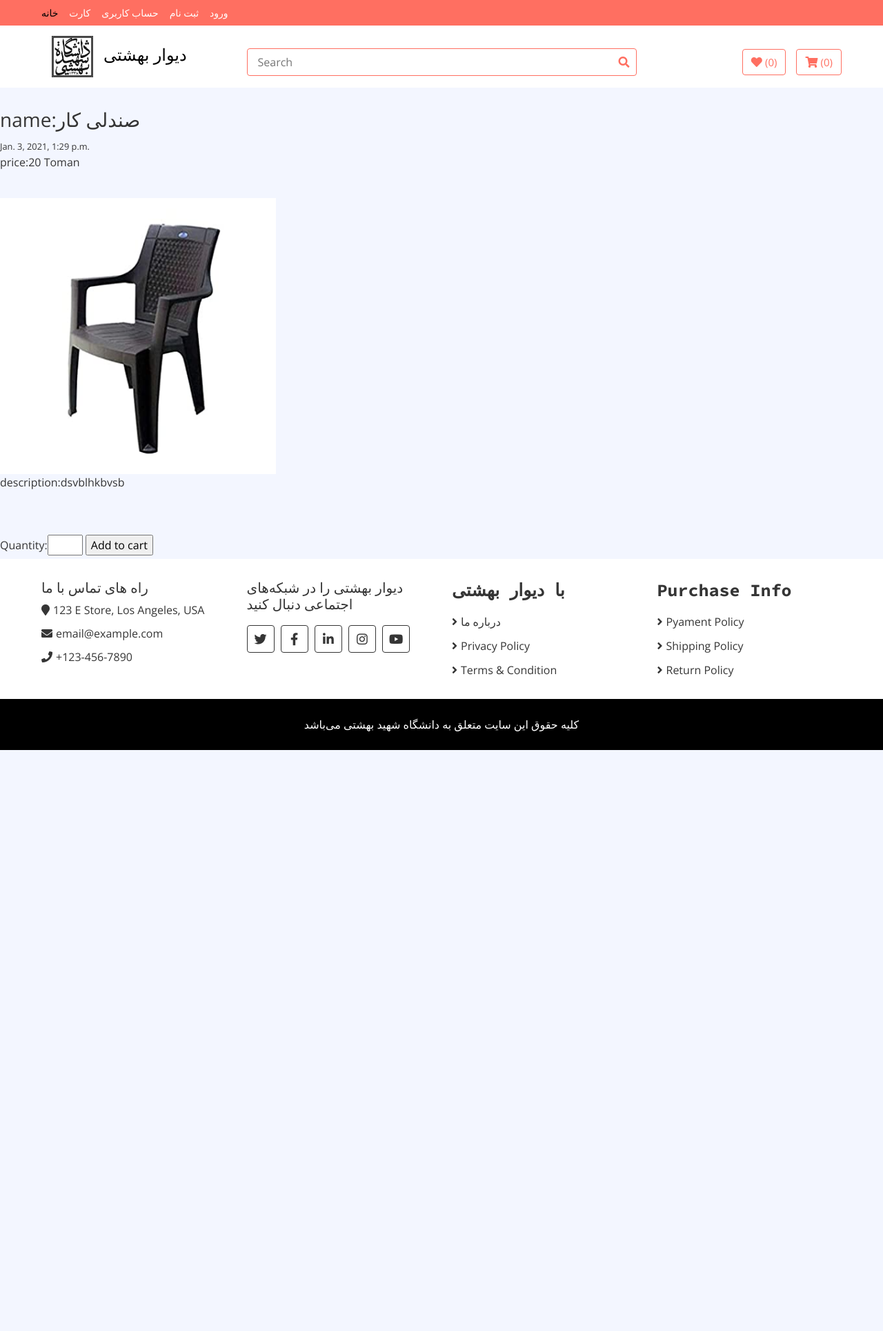
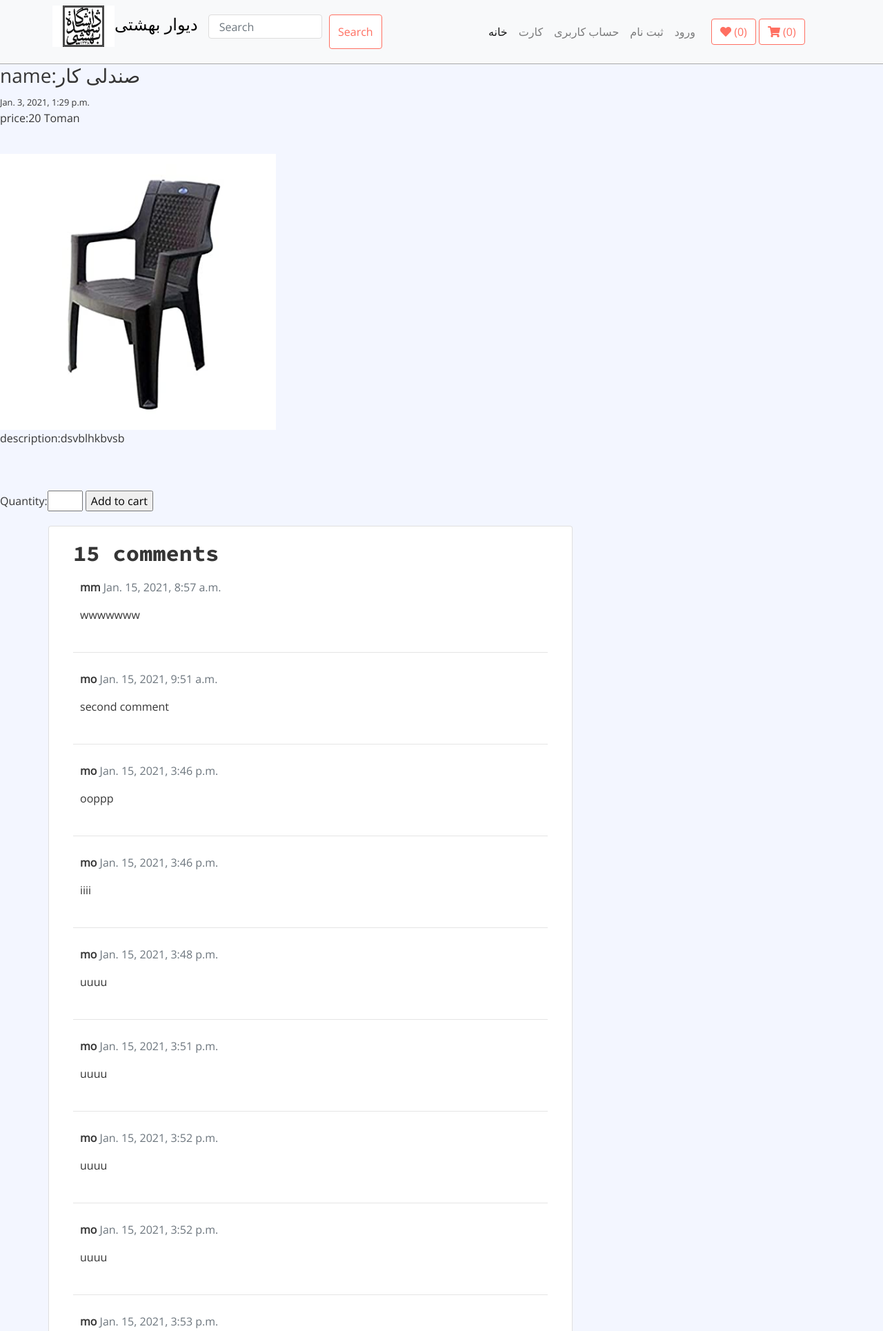
Before and after one commit to niloofar77/final_project, a Django app: the page made by accounts/urls.py in a window 1280 px wide. Shown: the top 1929 px of the page at 69% size. Before the commit the page ends 1087 px from the top, so only its background shows below. Run offline with Django 3.2, Linux system fonts and the light colour scheme; data comes from the database, SQL or seed files in the repository; some libraries are stand-ins or nearby versions.

Commit message:
comment added

```diff
--- a/accounts/urls.py
+++ b/accounts/urls.py
@@ -10,4 +10,5 @@ urlpatterns = [
     path('edit_profile/<int:user_id>/', views.edit_profile, name='edit_profile'),
     path('profile/<int:pk>', views.view_profile, name='view_profile_with_pk'),
 	path('my_account',views.show_account,name='my_account')
+
 ]
--- /dev/null
+++ b/shop/forms.py
@@ -0,0 +1,29 @@
+from .models import Comment
+from django import forms
+
+
+class CommentForm(forms.ModelForm):
+    class Meta:
+        model = Comment
+        fields = ('name', 'email', 'body')
+
+class AddCommentForm(forms.ModelForm):
+	class Meta:
+		model = Comment
+		fields = ('body',)
+		widgets = {
+			'body': forms.Textarea(attrs={'class':'form-control'})
+		}
+		error_messages = {
+			'body':{
+				'required': 'این فیلد اجباری است',
+			}
+		}
+		help_texts = {
+			'body':'max 400 char'
+		}
+
+class AddReplyForm(forms.ModelForm):
+	class Meta:
+		model = Comment
+		fields = ('body',)
--- a/shop/models.py
+++ b/shop/models.py
@@ -1,5 +1,6 @@
 from django.db import models
 from django.urls import reverse
+from django.conf import settings
 
 
 
@@ -41,3 +42,18 @@ class Product(models.Model):
 
 	def get_absolute_url(self):
 		return reverse('shop:product_detail', args=[self.slug,])
+
+class Comment(models.Model):
+    product = models.ForeignKey(Product,on_delete=models.CASCADE,related_name='comments')
+    user = models.ForeignKey(settings.AUTH_USER_MODEL, on_delete=models.CASCADE, related_name='comments')
+    name = models.CharField(max_length=80)
+    email = models.EmailField()
+    body = models.TextField()
+    created_on = models.DateTimeField(auto_now_add=True)
+    active = models.BooleanField(default=False)
+
+    class Meta:
+        ordering = ['created_on']
+
+    def __str__(self):
+        return 'Comment {} by {}'.format(self.body, self.name)
--- a/shop/templates/shop/product-list.html
+++ b/shop/templates/shop/product-list.html
@@ -79,7 +79,7 @@
                                         </a>
                                     </div>
                                     <div class="product-price">
-                                        <h3><span>$</span>{{ product.price }}</h3>
+                                        <h3>{{ product.price }}<span>تومان</span></h3>
                                         <a class="btn" href=""><i class="fa fa-shopping-cart"></i>Buy Now</a>
                                     </div>
                                 </div>
--- a/shop/templates/shop/product_detail.html
+++ b/shop/templates/shop/product_detail.html
@@ -2,11 +2,51 @@
 {% block content %}
     <h3> name:{{ product.name }}</h3>
     <small>{{ product.created }}</small><p> price:{{ product.price }} Toman</p><br/>
-    <img src="{{ product.image.url }}" alt="" width="400px" height="400px">
+    <img src="{{ product.image.url }}" alt="" width="400px" height="400px" >
     <p> description:{{ product.description }}</p><br/><br/>
     <form action="{% url 'cart:cart_add' product.id %}" method="post">
         {% csrf_token %}
         {{ form }}
         <input type="submit" value="Add to cart">
     </form>
-{% endblock %}
+ <div class="container">
+  <div class="row">
+    <div class="col-md-8 card mb-4  mt-3 ">
+      <div class="card-body">
+        <!-- comments -->
+        <h2>{{ comments.count }} comments</h2>
+
+        {% for comment in comments %}
+        <div class="comments" style="padding: 10px;">
+          <p class="font-weight-bold">
+            {{ comment.user.full_name }}
+            <span class=" text-muted font-weight-normal">
+              {{ comment.created_on }}
+            </span>
+          </p>
+          {{ comment.body | linebreaks }}
+        </div>
+             <hr>
+        {% endfor %}
+      </div>
+
+    </div>
+    <div class="col-md-8 card mb-4  mt-3 ">
+      <div class="card-body">
+        {% if new_comment %}
+        <div class="alert alert-success" role="alert">
+          Your comment is awaiting moderation
+        </div>
+        {% else %}
+        <h3>Leave a comment</h3>
+        <form method="post" style="margin-top: 1.3em;">
+          {{ comment_form.as_p }}
+          {% csrf_token %}
+          <button type="submit" class="btn btn-primary  btn-lg">Submit</button>
+        </form>
+        {% endif %}
+      </div>
+    </div>
+  </div>
+</div>
+{% endblock content %}
--- a/shop/urls.py
+++ b/shop/urls.py
@@ -6,6 +6,7 @@ app_name = 'shop'
 urlpatterns = [
 	path('', views.home, name='home'),
 	path('category/<slug:slug>/', views.home, name='category_filter'),
+	# path('<slug:slug>/<int:year>-<int:month>-<int:day>-', views.product_detail, name='product_detail'),
 	path('<slug:slug>/', views.product_detail, name='product_detail'),
 
 ]
--- a/shop/views.py
+++ b/shop/views.py
@@ -1,9 +1,12 @@
 from django.shortcuts import render, get_object_or_404
-from .models import Category, Product
+from .models import Category, Product,Comment
 from cart.forms import CartAddForm
+from .forms import  AddCommentForm, AddReplyForm,CommentForm
+from django.contrib import messages
 
 
 def home(request, slug=None):
+
 	products = Product.objects.filter(available=True)
 	categories = Category.objects.filter(is_sub=False)
 	if slug:
@@ -14,5 +17,22 @@ def home(request, slug=None):
 
 def product_detail(request, slug):
 	product = get_object_or_404(Product, slug=slug)
+	comments = Comment.objects.filter(product=product)
 	form = CartAddForm()
-	return render(request,'shop/product_detail.html', {'product':product, 'form':form})
+	if request.method == 'POST':
+		comment_form = AddCommentForm(request.POST)
+		print('vnvkn')
+		if comment_form.is_valid():
+			print('vfff')
+			new_comment = comment_form.save(commit=False)
+			new_comment.product = product
+			new_comment.user = request.user
+			print('dddv' + new_comment.user.full_name)
+			new_comment.save()
+			messages.success(request, 'you comment submitted successfully')
+
+	else:
+		# comment_form = CommentForm()
+		comment_form = AddCommentForm()
+
+	return render(request, 'shop/product_detail.html',{'product': product, 'form': form, 'comments': comments, 'comment_form': comment_form})
--- a/static/css/style.css
+++ b/static/css/style.css
@@ -2216,6 +2216,7 @@ h2 {
     position: relative;
     padding: 30px 0 0 0;
     background: #ffffff;
+
 }
 
 .footer .footer-widget {
--- /dev/null
+++ b/static/css/style2.css
@@ -0,0 +1,6 @@
+.main-nav{
+ border-bottom:1px solid #A9A9A9;
+};
+.navbar{
+ background: #ffffff;
+}
--- a/templates/base.html
+++ b/templates/base.html
@@ -23,6 +23,7 @@
 
         <!-- Template Stylesheet -->
         <link href="{%static 'css/style.css'%}" rel="stylesheet">
+        <link href="{%static 'css/style2.css'%}" rel="stylesheet">
         <script src="https://code.jquery.com/jquery-3.4.1.min.js"></script>
         <script src="https://stackpath.bootstrapcdn.com/bootstrap/4.4.1/js/bootstrap.bundle.min.js"></script>
         <script src="{%static 'lib/easing/easing.min.js'%}"></script>
--- a/templates/inc/footer.html
+++ b/templates/inc/footer.html
@@ -34,7 +34,7 @@
                             <h2>با دیوار بهشتی</h2>
                             <ul>
                                 <li><a href="#">درباره ما</a></li>
-                                <li><a href="#">Privacy Policy</a></li>
+                                <li><a href="#">حریم خصوصی</a></li>
                                 <li><a href="#">Terms & Condition</a></li>
                             </ul>
                         </div>
--- a/templates/inc/header.html
+++ b/templates/inc/header.html
@@ -1,64 +1,36 @@
 {% load static %}
-   <!-- Nav Bar Start -->
-        <div class="nav">
-            <div class="container-fluid">
-                <nav class="navbar navbar-expand-md bg-dark navbar-dark">
-                    <a href="#" class="navbar-brand">MENU</a>
-                    <button type="button" class="navbar-toggler" data-toggle="collapse" data-target="#navbarCollapse">
-                        <span class="navbar-toggler-icon"></span>
-                    </button>
+<nav class="navbar navbar-expand-lg navbar-light bg-light main-nav">
+  <div class="container-fluid">
+      <div class="logo">
+          <a href="index.html">
+              <p style="color:black; font-size:24px;"><img src="{%static 'img/4.jpg'%}" height="60px" alt="Logo">دیوار بهشتی</p>
+                            </a>
+                        </div>
+    <button class="navbar-toggler" type="button" data-bs-toggle="collapse" data-bs-target="#navbarSupportedContent" aria-controls="navbarSupportedContent" aria-expanded="false" aria-label="Toggle navigation">
+      <span class="navbar-toggler-icon"></span>
+    </button>
+             <div class="col-md-3">
+      <form class="d-flex">
+        <input class="form-control me-2" type="search" placeholder="Search" aria-label="Search">
+        <button style="margin-left:10px" class="btn btn-outline-success button-search" type="submit">Search</button>
+      </form>
+    </div>
 
-                    <div class="collapse navbar-collapse justify-content-between" id="navbarCollapse">
-                        <div class="navbar-nav mr-auto">
-                            <a href="{% url 'shop:home'%}" class="nav-item nav-link active">خانه</a>
+    <div class="collapse navbar-collapse" id="navbarSupportedContent">
+
+      <ul class="navbar-nav ml-auto me-auto mb-2 mb-lg-0">
+          <a href="{% url 'shop:home'%}" class="nav-item nav-link active">خانه</a>
 <!--                            <a href="product-list.html" class="nav-item nav-link">Products</a>-->
 <!--                            <a href="product-detail.html" class="nav-item nav-link">Product Detail</a>-->
                             <a href="cart.html" class="nav-item nav-link">کارت </a>
                             <a href="{% url 'accounts:my_account'%}" class="nav-item nav-link">حساب کاربری</a>
                              <a class="nav-item nav-link " href="{% url 'accounts:register'%}">ثبت نام</a>
                              <a class="nav-item nav-link " href="{% url 'accounts:login'%}">ورود</a>
+      </ul>
 
-<!--                            <div class="nav-item dropdown">-->
-<!--                                <a href="#" class="nav-link dropdown-toggle" data-toggle="dropdown">More Pages</a>-->
-<!--                                <div class="dropdown-menu">-->
-<!--                                    <a href="wishlist.html" class="dropdown-item">Wishlist</a>-->
-<!--                                    <a href="login.html" class="dropdown-item">Login & Register</a>-->
-<!--                                    <a href="contact.html" class="dropdown-item">Contact Us</a>-->
-<!--                                </div>-->
-<!--                            </div>-->
-                        </div>
-<!--                        <div class="navbar-nav ml-auto">-->
-<!--                            <div class="nav-item dropdown">-->
-<!--                                <a href="#" class="nav-link dropdown-toggle" data-toggle="dropdown">User Account</a>-->
-<!--                                <div class="dropdown-menu">-->
-<!--                                    <a href="#" class="dropdown-item">Login</a>-->
-<!--                                    <a href="#" class="dropdown-item">Register</a>-->
-<!--                                </div>-->
-<!--                            </div>-->
-<!--                        </div>-->
-                    </div>
-                </nav>
-            </div>
-        </div>
-      <div class="bottom-bar">
-            <div class="container-fluid">
-                <div class="row align-items-center">
-                    <div class="col-md-3">
 
-                        <div class="logo">
-                            <a href="index.html">
-                                <p style="color:black; font-size:24px;"><img src="{%static 'img/4.jpg'%}" alt="Logo">دیوار بهشتی</p>
-                            </a>
-                        </div>
-
-                    </div>
-                    <div class="col-md-6">
-                        <div class="search">
-                            <input type="text" placeholder="Search">
-                            <button><i class="fa fa-search"></i></button>
-                        </div>
-                    </div>
-                    <div class="col-md-3">
+    </div>
+            <div class="col-md-2">
                         <div class="user">
                             <a href="wishlist.html" class="btn wishlist">
                                 <i class="fa fa-heart"></i>
@@ -70,9 +42,6 @@
                             </a>
                         </div>
                     </div>
-                </div>
-            </div>
-        </div>
-        <!-- Bottom Bar End -->
 
-        <!-- Nav Bar End -->
+  </div>
+</nav>
```
Also changed, not shown: other parts of templates/base.html (+1 -2 lines), shop/admin.py (+11 -2 lines), shop/templates/shop/comment.html (added, +15 -0 lines), db.sqlite3, shop/migrations/0004_comment.py (added), 3 other files.
